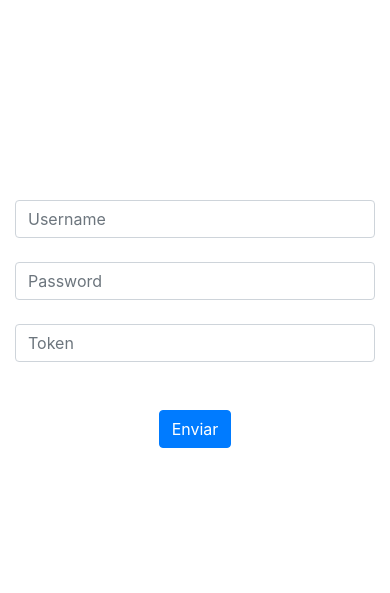
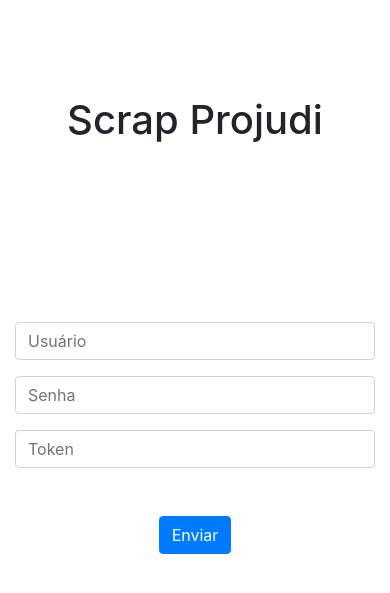
Before and after one commit to FelippoDev/scrape-projudi, a Flask app: page / in a window 390 px wide. Shown: the top 593 px of the page. Run offline with Flask 2, Linux system fonts and the light colour scheme; some libraries are stand-ins or nearby versions.

Commit message:
last commit

```diff
--- a/bot/app.py
+++ b/bot/app.py
@@ -8,6 +8,7 @@ def index():
         token = request.form['token']
         user = request.form['user']
         pwd = request.form['pwd']
+        print(token, user, pwd)
         scraper.main(token=token, user=user, pwd=pwd)
     return render_template('index.html')
 
--- a/bot/templates/index.html
+++ b/bot/templates/index.html
@@ -13,14 +13,18 @@
   </head>
   <body>
     <div class="container">
+      <div class="row mt-5 pt-5">
+        <div class="col text-center">
+          <h1>Scrap Projudi</h1>
+        </div>
+      </div>
+
       <div class="row d-flex">
-        <div class="col-12 col-md-6 mx-auto text-center" style="margin-top: 200px">
+        <div class="col-12 col-md-6 mx-auto text-center" style="margin-top: 170px">
           <form action="" method="POST">
-            <input type="text" class="form-control" placeholder="Username" id="user" name="user">
-            <br>
-            <input type="text" class="form-control" placeholder="Password" id="pwd" name="pwd">
-            <br>
-            <input type="text" class="form-control" placeholder="Token" id="token" name="token">
+            <input type="text" class="form-control" placeholder="Usuário" id="user" name="user">
+            <input type="password" class="form-control mt-3" placeholder="Senha" id="pwd" name="pwd">
+            <input type="text" class="form-control mt-3" placeholder="Token" id="token" name="token">
             <button class="btn btn-primary mt-5" type="button">Enviar</button>
           </form>
         </div>
@@ -38,16 +42,15 @@
         $('button').click(e => {
           e.preventDefault();
           // URL AQUI
-          let url = 'http://localhost:80/' // caminho completo
+          let url = 'http://localhost/' // caminho completo
 
           $.ajax({
             method: 'POST',
             url: url,
             data: {
-              token: $('#token').val(), // SE QUISER ALTERAR O NOME QUE RECEBE NO POST, muda o que tá antes dos dois pontos
-              user: $('#user').val(),
-              pwd: $('#pwd').val()
-
+              user: $("#user").val(),
+              pwd: $("#pwd").val(),
+              token: $('#token').val() // SE QUISER ALTERAR O NOME QUE RECEBE NO POST, muda o que tá antes dos dois pontos
             },
             beforeSend: () => {
               alert('Processo de scrap iniciado! Obrigado.');
```
Also changed, not shown: bot/scraper.py (+78 -71 lines).
